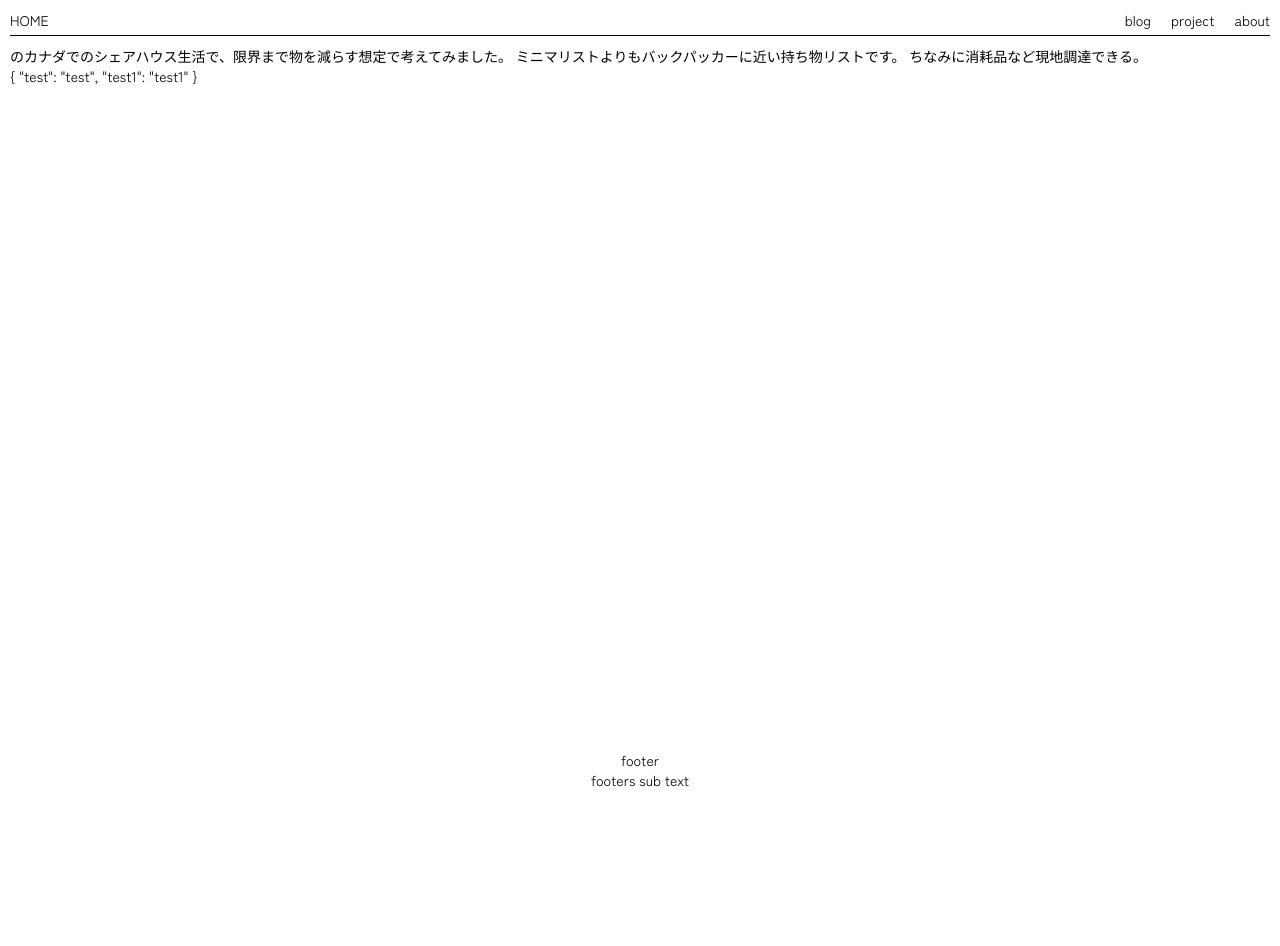
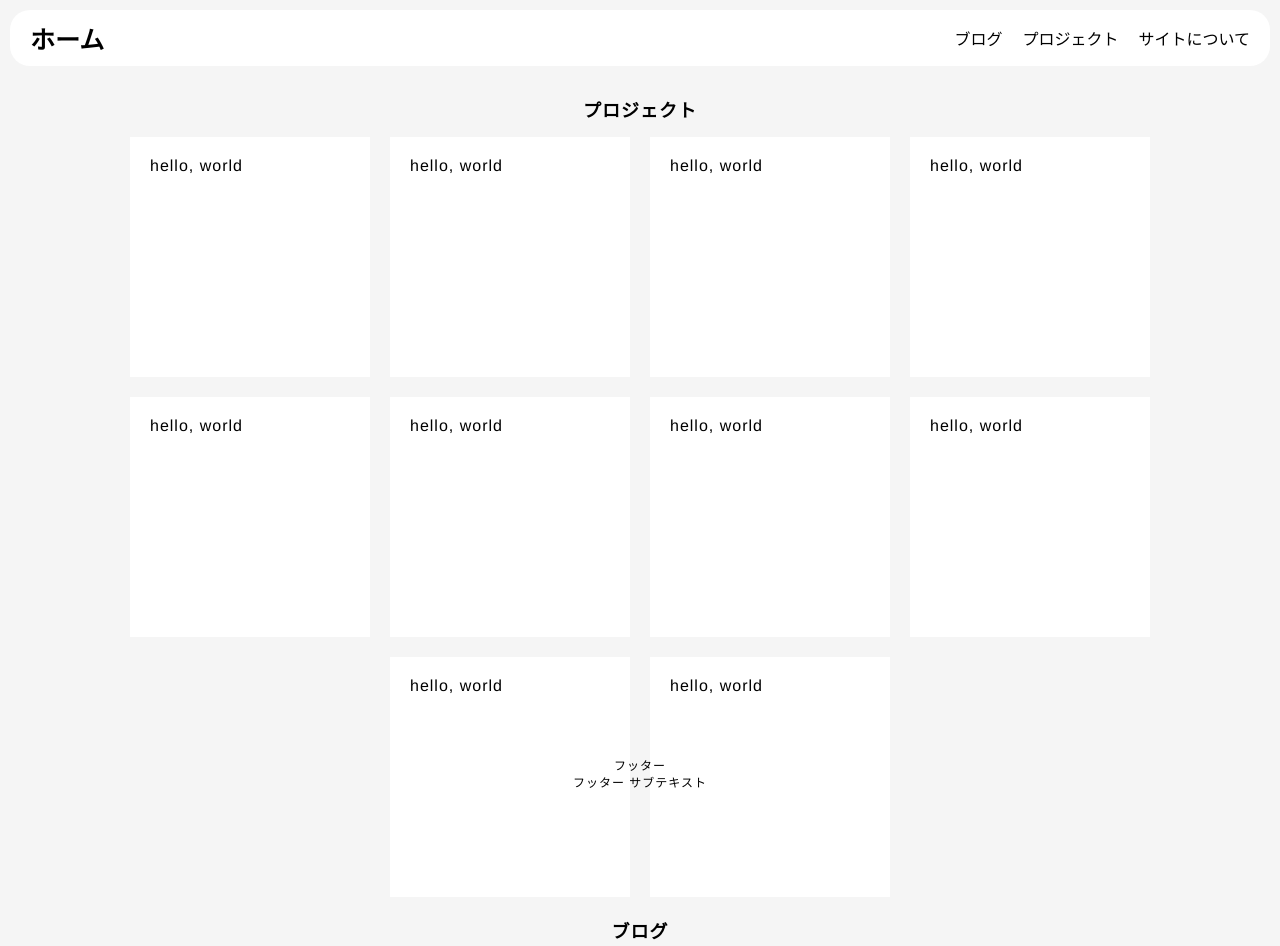
Before and after one commit to yuki-cell/github-page-test-1, a plain HTML site: page pages/index.html in a window 1280 px wide. Shown: the top 946 px of the page. Before the commit the page ends 800 px from the top, so only its background shows below. Drawn offline with nearby package versions, Linux system fonts and the light colour scheme.

Commit message:
save progress

```diff
--- /dev/null
+++ b/components/blog_list.html
@@ -0,0 +1,28 @@
+<style>
+    #blog_list {
+        padding-top: 20px;
+    }
+</style>
+<div id="blog_list">
+    <p id="title">
+        ブログ
+    </p>
+
+    <div class="card_list_box">
+
+    </div>
+</div>
+
+<script>
+    // $("#blog_list .card_list_box").load("../components/card_list.html");
+
+
+    cardList = $('#blog_list .card_list_box');
+    $.get("../components/card.html", function(data) {
+        for (let i = 0; i < 5; i++) {
+            const newDiv = document.createElement('div');
+            newDiv.innerHTML = data
+            cardList.appendChild(newDiv);
+        }
+    });
+</script>
--- /dev/null
+++ b/components/card.html
@@ -0,0 +1,25 @@
+<style>
+    .card {
+                width: 200px;
+                height: 200px;
+                /* border: 1px solid black; */
+                /* border-radius: 10px; */
+                padding: 20px;
+                background-color: white;
+            }
+            .card:hover {
+                cursor: pointer;
+                /* box-shadow
+                horizontal offset = 15px to right
+                vertical offset = 15px to down
+                blur radius = 0px, strength of blur
+                spread radius = 0px, length of shadow spread
+
+                多分やけどblur radiusとspread radiusは相互関係にある
+                */
+                box-shadow: 15px 15px 0px 0px lightblue;
+            }
+</style>
+<div class="card">
+    hello, world
+</div>
--- /dev/null
+++ b/components/card_list.html
@@ -0,0 +1,25 @@
+<style>
+    .card_list {
+        display: flex;
+        flex-direction: row;
+        flex-wrap: wrap;
+        gap: 20px;
+        justify-content: center;
+
+    }
+</style>
+
+<div class="card_list">
+
+</div>
+
+<script>
+    cardList = document.querySelector('.card_list');
+    $.get("../components/card.html", function(data) {
+        for (let i = 0; i < 5; i++) {
+            const newDiv = document.createElement('div');
+            newDiv.innerHTML = data
+            cardList.appendChild(newDiv);
+        }
+    });
+</script>
--- a/components/footer.html
+++ b/components/footer.html
@@ -9,11 +9,12 @@
         /* trick to center position: absolute element, element's width matches browser's width so left and right is 0 */
         left: 0;
         right: 0;
+        font-size: 12px;
     }
 </style>
 <div id="footer">
-    footer
+    フッター
     <p>
-        footers sub text
+        フッター サブテキスト
     </p>
 </div>
--- a/components/header.html
+++ b/components/header.html
@@ -1,27 +1,83 @@
 <style>
     #header {
-        border-bottom: solid 1px black;
-        padding-bottom: 5px;
-        margin-bottom: 10px;
         width: 100%;
         box-sizing: border-box;
         display: flex;
         flex-direction: row;
+        /* gap: 50px; */
+        align-items: center;
+        /* border-bottom: 1px solid black; */
         justify-content: space-between;
+        background-color: white;
+        border-radius: 20px;
+
+        padding-top: 10px;
+        padding-bottom: 10px;
+        padding-left: 20px;
+        padding-right: 20px;
+
+        margin-bottom: 30px;
+
+
+
+        button {
+            background: none;
+            border: none;
+            outline: none;
+            box-shadow: none;
+        }
+
         .right {
             display: flex;
             flex-direction: row;
             gap: 20px;
+            button {
+                font-size: 16px;
+                position: relative;
+                transition: color 0.3s ease;
+            }
+            button:hover {
+                cursor: pointer;
+                color: grey;
+                /* border-bottom: 1px solid black; */
+            }
+            button::after {
+                content: "";
+                position: absolute;
+                left: 0;
+                bottom: -2px;
+                width: 0;
+                height: 1px;
+                background-color: black; /* Change color as needed */
+                transition: width 0.3s ease; /* Transition for width */
+            }
+            button:hover::after {
+                width: 100%;
+            }
         }
+        .left {
+            button {
+                font-size: 25px;
+                font-weight: bold;
+                position: relative;
+                transition: color 0.3s ease;
+            }
+            button:hover {
+                cursor: pointer;
+                color: grey;
+            }
+
+        }
+
     }
 </style>
 <div id="header">
     <div class="left">
-        <p>HOME</p>
+        <button>ホーム</button>
     </div>
     <div class="right">
-        <p>blog</p>
-        <p>project</p>
-        <p>about</p>
+        <button>ブログ</button>
+        <button>プロジェクト</button>
+        <button>サイトについて</button>
     </div>
 </div>
--- /dev/null
+++ b/components/project_list.html
@@ -0,0 +1,31 @@
+<style>
+    #project_list {
+        /* p#title {
+            font-weight: bold;
+            font-size: 18px;
+            text-align: center;
+        } */
+
+        .card_list {
+            display: flex;
+            flex-direction: row;
+            flex-wrap: wrap;
+            gap: 20px;
+            justify-content: center;
+
+        }
+    }
+</style>
+<div id="project_list">
+    <p id="title">
+        プロジェクト
+    </p>
+
+
+    <div class="card_list_box">
+    </div>
+</div>
+
+<script>
+    $("#project_list .card_list_box").load("../components/card_list.html");
+</script>
--- /dev/null
+++ b/global.css
@@ -0,0 +1,8 @@
+#project_list, #blog_list {
+    p#title {
+        font-weight: bold;
+        font-size: 18px;
+        text-align: center;
+        margin-bottom: 15px;
+    }
+}
--- a/pages/index.html
+++ b/pages/index.html
@@ -5,6 +5,8 @@
     <meta http-equiv="X-UA-Compatible" content="IE=edge">
     <meta name="viewport" content="width=device-width, initial-scale=1.0">
     <title>Your Page Title</title>
+
+    <link rel="stylesheet" href="../global.css">
 
     <!-- google fonts -->
     <link rel="preconnect" href="https://fonts.googleapis.com">
@@ -17,18 +19,26 @@
         padding: 0;
     }
     body {
-        font-family: "Zen Kaku Gothic New", sans-serif;
+        /* font-family: "Zen Kaku Gothic New", sans-serif; */
         /* font-family: "Hiragino Kaku Gothic ProN"; */
+        /* font-family: Arial, Helvetica, sans-serif; */
+        font-family: Helvetica;
         font-weight: 400;
         font-style: normal;
-        font-size: 14px;
+        letter-spacing: 1px;
+        /* font-size: 16px; */
 
         padding: 10px;
+        background-color: rgb(245, 245, 245);
     }
 </style>
 <body>
 
     <div id="header-box"></div>
+
+    <div id="projects-list-box"></div>
+
+    <div id="blog-list-box"></div>
 
     のカナダでのシェアハウス生活で、限界まで物を減らす想定で考えてみました。
 
@@ -43,6 +53,9 @@
         $(function(){
             $("#header-box").load("../components/header.html");
             $("#footer-box").load("../components/footer.html");
+
+            $("#projects-list-box").load("../components/project_list.html");
+            $("#blog-list-box").load("../components/blog_list.html");
         });
     </script>
 
```
